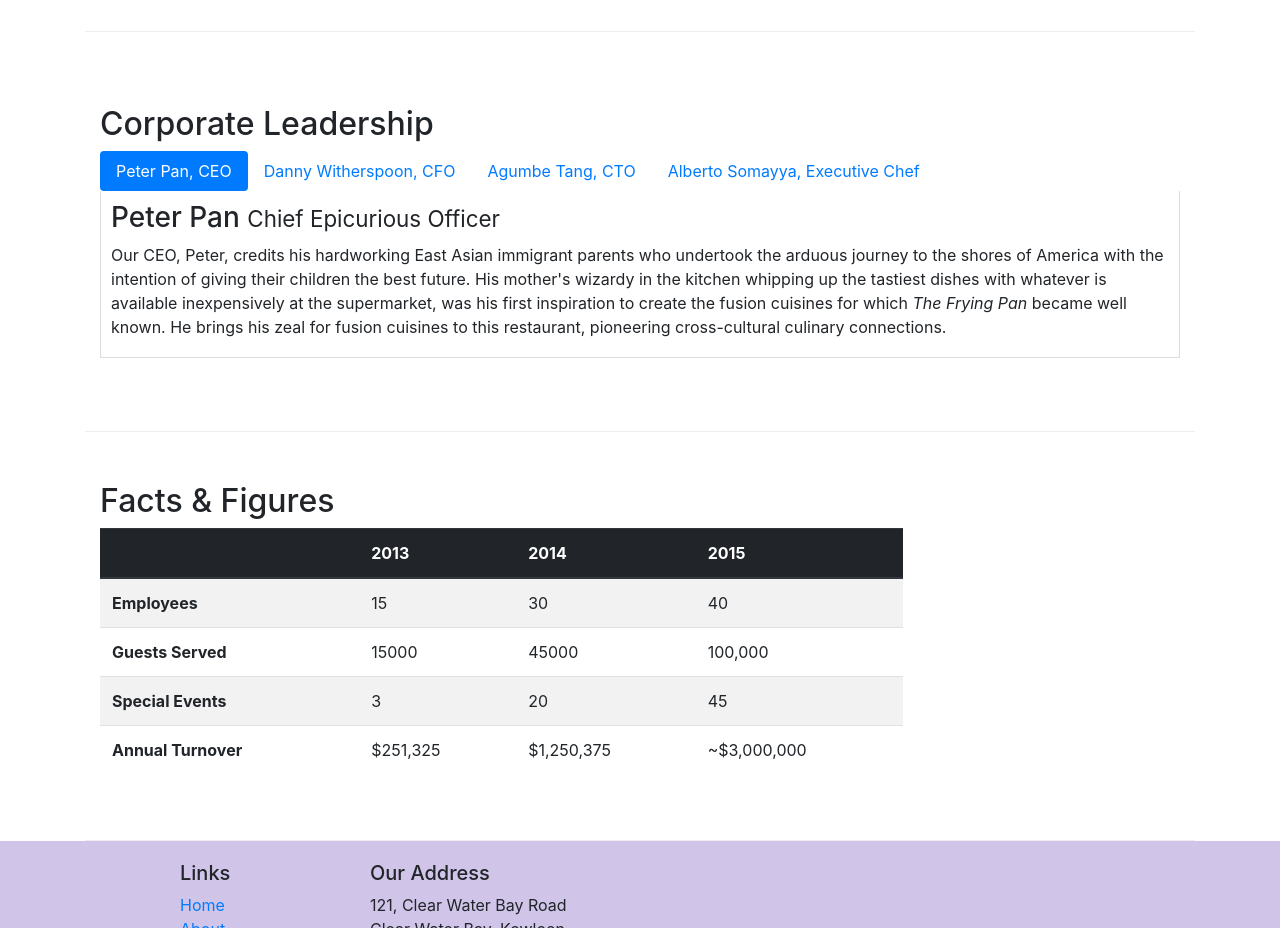
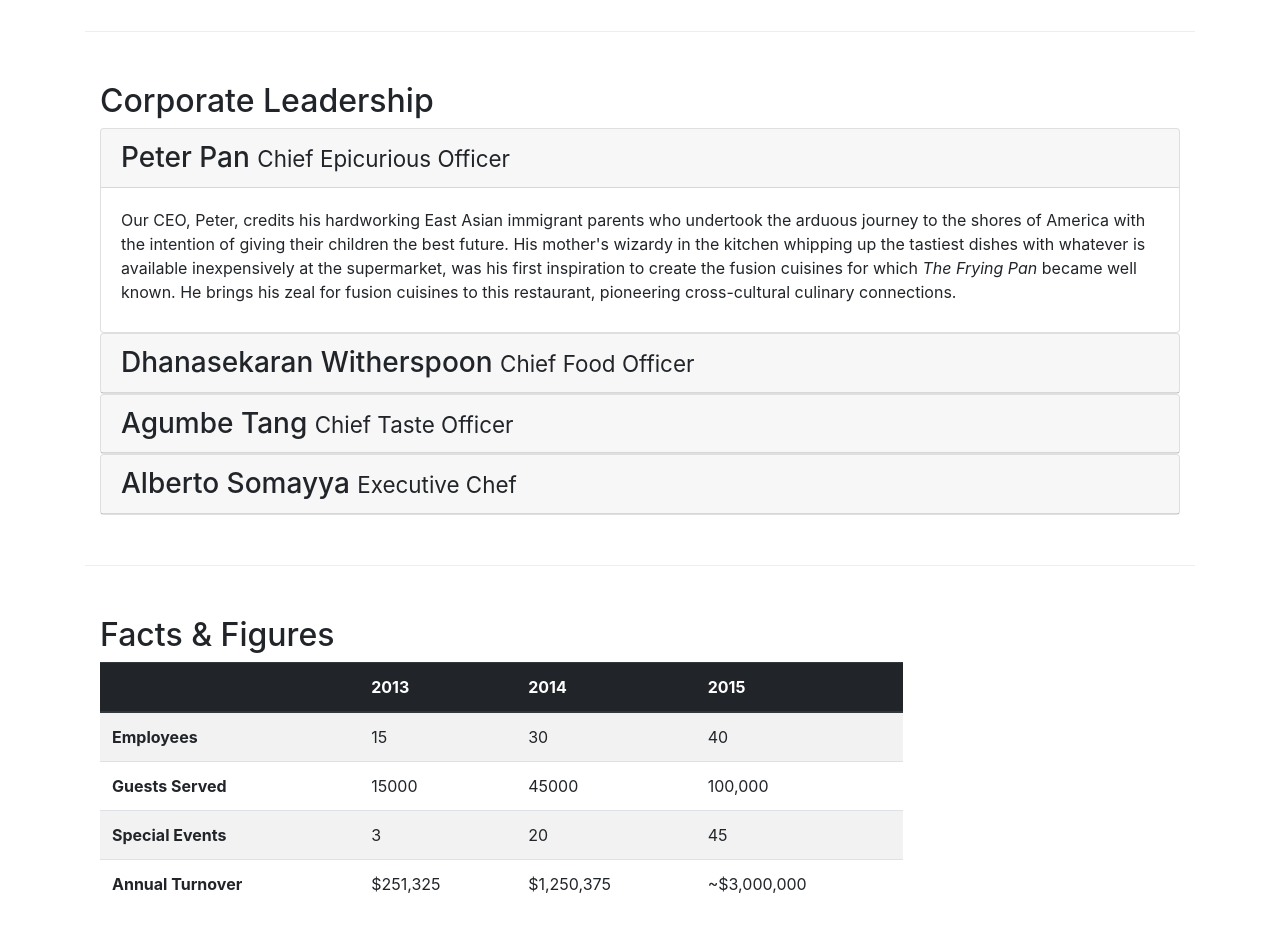
Before and after one commit to rahulgopu/Bootstrap4, a website: page aboutus.html in a window 1280 px wide. Shown: the part 940-1868 px from the top of the page. Drawn offline with nearby package versions, Linux system fonts and the light colour scheme.

Commit message:
Accordion

```diff
--- a/aboutus.html
+++ b/aboutus.html
@@ -104,44 +104,74 @@
             <div class="col-12 col-sm-12">
                 <h2>Corporate Leadership</h2>
 
-                <ul class="nav nav-pills">
-                    <li class="nav-item">
-                        <a class="nav-link active" href="#peter" role="tab" data-toggle="tab">Peter Pan, CEO</a>
-                    </li>
-                    <li class="nav-item">
-                        <a class="nav-link" href="#danny" role="tab" data-toggle="tab">Danny Witherspoon, CFO</a>
-                    </li>
-                    <li class="nav-item">
-                        <a class="nav-link" href="#agumbe" role="tab" data-toggle="tab">Agumbe Tang, CTO</a>
-                    </li>
-                    <li class="nav-item">
-                        <a class="nav-link" href="#alberto" role="tab" data-toggle="tab">Alberto Somayya, Executive Chef</a>
-                    </li>
-                </ul>
+                <div id="accordion">
+                    <div class="card">
+                        <div class="card-header" role="tab" id="peterhead">
+                            <h3 class="mb-0">
+                                <a data-toggle="collapse" data-target="#peter">
+                                    Peter Pan <small>Chief Epicurious Officer</small>
+                                </a>
+                            </h3>
+                        </div>
 
-                <div class="tab-content">
-                    <div role="tabpanel" class="tab-pane fade show active" id="peter">
-                        <h3>Peter Pan <small>Chief Epicurious Officer</small></h3>
-                        <p class="d-none d-sm-block mb-2">Our CEO, Peter, credits his hardworking East Asian immigrant parents who undertook the arduous journey to the shores of America with the intention of giving their children the best future. His mother's wizardy in the kitchen whipping up the tastiest dishes with whatever is available inexpensively at the supermarket, was his first inspiration to create the fusion cuisines for which <em>The Frying Pan</em> became well known. He brings his zeal for fusion cuisines to this restaurant, pioneering cross-cultural culinary connections.</p>
+                        <div rol="tabpanel" class="collapse show" id="peter" data-parent="#accordion">
+                            <div class="card-body">
+                                <p class="d-none d-sm-block mb-2">Our CEO, Peter, credits his hardworking East Asian immigrant parents who undertook the arduous journey to the shores of America with the intention of giving their children the best future. His mother's wizardy in the kitchen whipping up the tastiest dishes with whatever is available inexpensively at the supermarket, was his first inspiration to create the fusion cuisines for which <em>The Frying Pan</em> became well known. He brings his zeal for fusion cuisines to this restaurant, pioneering cross-cultural culinary connections.</p>
+                            </div>
+                        </div>
                     </div>
 
-                    <div role="tabpanel" class="tab-pane fade" id="danny">
-                        <h3>Dhanasekaran Witherspoon <small>Chief Food Officer</small></h3>
-                        <p class="d-none d-sm-block mb-2">Our CFO, Danny, as he is affectionately referred to by his colleagues, comes from a long established family tradition in farming and produce. His experiences growing up on a farm in the Australian outback gave him great appreciation for varieties of food sources. As he puts it in his own words, <em>Everything that runs, wins, and everything that stays, pays!</em></p>
+                    <div class="card">
+                        <div class="card-header" role="tab" id="dhanasekhar">
+                            <h3 class="mb-0">
+                                <a data-toggle="collapse" data-target="#danny">
+                                    Dhanasekaran Witherspoon <small>Chief Food Officer</small>
+                                </a>
+                            </h3>
+                        </div>
+
+                        <div role="tabpanel" class="collapse" id="danny" data-parent="#accordion">
+                            <div class="card-body">
+                                <p class="d-none d-sm-block mb-2">Our CFO, Danny, as he is affectionately referred to by his colleagues, comes from a long established family tradition in farming and produce. His experiences growing up on a farm in the Australian outback gave him great appreciation for varieties of food sources. As he puts it in his own words, <em>Everything that runs, wins, and everything that stays, pays!</em></p>
+                            </div>
+                        </div>
                     </div>
 
-                    <div role="tabpanel" class="tab-pane fade" id="agumbe">
-                        <h3>Agumbe Tang <small>Chief Taste Officer</small></h3>
-                        <p class="d-none d-sm-block mb-2">Blessed with the most discerning gustatory sense, Agumbe, our CTO, personally ensures that every dish that we serve meets his exacting tastes. Our chefs dread the tongue lashing that ensues if their dish does not meet his exacting standards. He lives by his motto, <em>You click only if you survive my lick.</em></p>
+                    <div class="card">
+                        <div class="card-header" role="tab" id="agumbetang">
+                            <h3 class="mb-0">
+                                <a data-toggle="collapse" data-target="#agumbe">
+                                    Agumbe Tang <small>Chief Taste Officer</small>
+                                </a>
+                            </h3>
+                        </div>
+
+                        <div role="tabpanel" class="collapse" id="agumbe" data-parent="#accordion">
+                            <div class="card-body">
+                                <p class="d-none d-sm-block mb-2">Blessed with the most discerning gustatory sense, Agumbe, our CTO, personally ensures that every dish that we serve meets his exacting tastes. Our chefs dread the tongue lashing that ensues if their dish does not meet his exacting standards. He lives by his motto, <em>You click only if you survive my lick.</em></p>
+                            </div>
+                        </div>
                     </div>
 
-                    <div role="tabpanel" class="tab-pane fade" id="alberto">
-                        <h3>Alberto Somayya <small>Executive Chef</small></h3>
-                        <p class="d-none d-sm-block mb-2">Award winning three-star Michelin chef with wide International experience having worked closely with whos-who in the culinary world, he specializes in creating mouthwatering Indo-Italian fusion experiences. He says, <em>Put together the cuisines from the two craziest cultures, and you get a winning hit! Amma Mia!</em></p>
+                    <div class="card">
+                        <div class="card-header" role="tab" id="albertosomayya">
+                            <h3 class="mb-0">
+                                <a data-toggle="collapse" data-target="#alberto">
+                                    Alberto Somayya <small>Executive Chef</small>
+                                </a>
+                            </h3>
+                        </div>
+
+                        <div role="tabpanel" class="collapse" id="alberto" data-parent="#accordion">
+                            <div class="card-body">
+                                <p class="d-none d-sm-block mb-2">Award winning three-star Michelin chef with wide International experience having worked closely with whos-who in the culinary world, he specializes in creating mouthwatering Indo-Italian fusion experiences. He says, <em>Put together the cuisines from the two craziest cultures, and you get a winning hit! Amma Mia!</em></p>
+                            </div>
+                        </div>
                     </div>
                 </div>
             </div>
         </div>
+
         <div class="row row-content">
             <div class="col-12 col-sm-9">
                 <h2>Facts &amp; Figures</h2>
```
